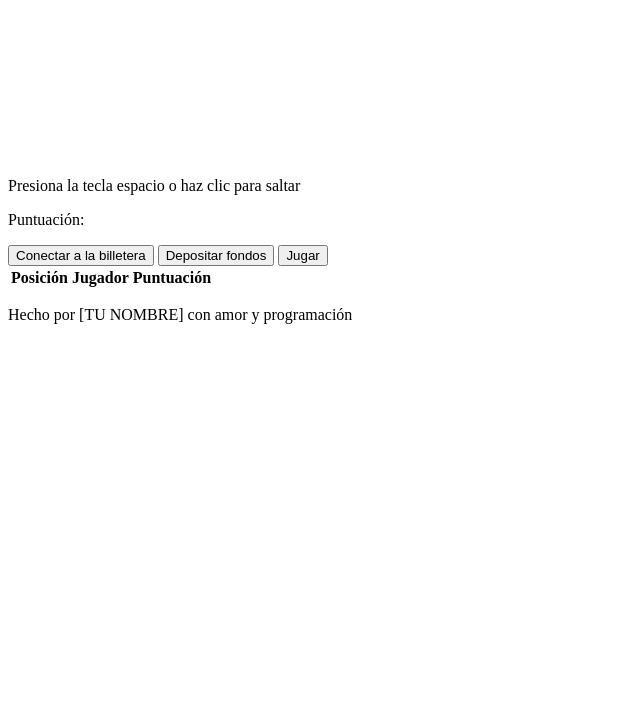
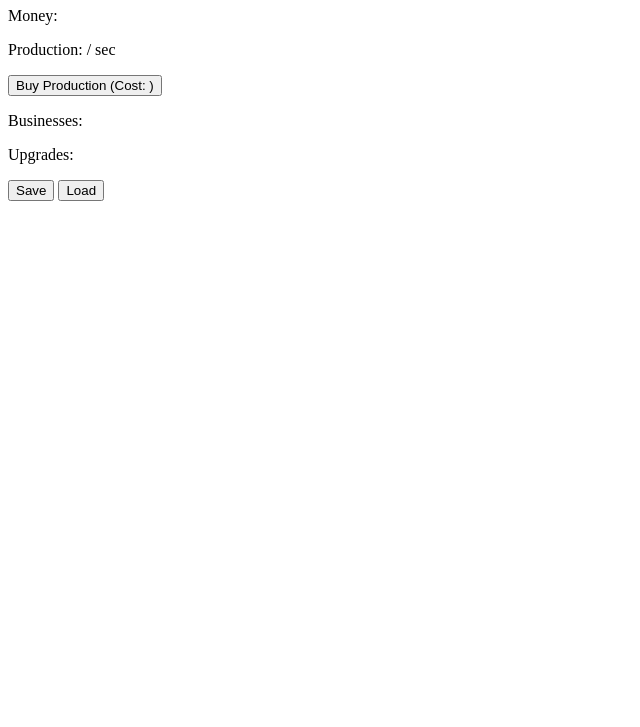
Before and after one commit to Rubtururu/prueba01, a plain HTML site: page index.htm in a window 1280 px wide. Shown: the part 73-800 px from the top of the page, without its empty margins (0-640 px from the left). Drawn offline with Linux system fonts and the light colour scheme.

Commit message:
Update index.htm

```diff
--- a/index.htm
+++ b/index.htm
@@ -1,43 +1,28 @@
 <!DOCTYPE html>
 <html>
 <head>
-	<meta charset="utf-8">
-	<title>Flappy Bird</title>
-	<!-- Enlace a la hoja de estilos -->
-	<link rel="stylesheet" href="estilos.css">
+    <meta charset="UTF-8">
+    <title>Idle Economy Game</title>
+    <style>
+        .row {
+            display: flex;
+            justify-content: space-between;
+            align-items: center;
+            margin-bottom: 10px;
+        }
+    </style>
 </head>
 <body>
-	<header>
-		<h1>Flappy Bird</h1>
-	</header>
-	<main>
-		<canvas id="canvas"></canvas>
-		<p>Presiona la tecla espacio o haz clic para saltar</p>
-		<p>Puntuación: <span id="score"></span></p>
-		<!-- Botón para conectarse a la billetera -->
-		<button id="connect">Conectar a la billetera</button>
-		<!-- Botón para depositar fondos en el contrato inteligente -->
-		<button id="deposit">Depositar fondos</button>
-		<!-- Botón para jugar -->
-		<button id="play">Jugar</button>
-		<!-- Tabla para mostrar el ranking semanal -->
-		<table id="ranking">
-			<thead>
-				<tr>
-					<th>Posición</th>
-					<th>Jugador</th>
-					<th>Puntuación</th>
-				</tr>
-			</thead>
-			<tbody>
-				<!-- Aquí se actualizará el ranking semanal a medida que se juegue -->
-			</tbody>
-		</table>
-	</main>
-	<footer>
-		<p>Hecho por [TU NOMBRE] con amor y programación</p>
-	</footer>
-	<!-- Enlace al archivo JavaScript -->
-	<script src="script.js"></script>
+    <h1>Idle Economy Game</h1>
+    <p>Money: <span id="money"></span></p>
+    <p>Production: <span id="production"></span> / sec</p>
+    <button id="buyProductionBtn">Buy Production (Cost: <span id="productionCost"></span>)</button>
+    <p>Businesses:</p>
+    <div id="businesses"></div>
+    <p>Upgrades:</p>
+    <div id="upgrades"></div>
+    <button id="saveBtn">Save</button>
+    <button id="loadBtn">Load</button>
+    <script src="app.js"></script>
 </body>
 </html>
```
